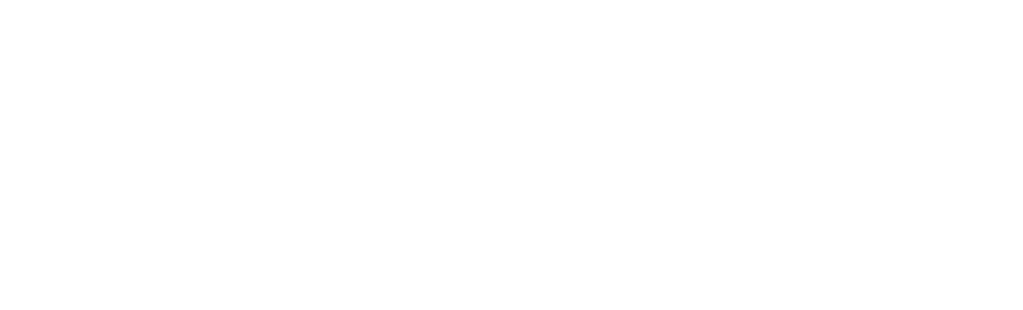
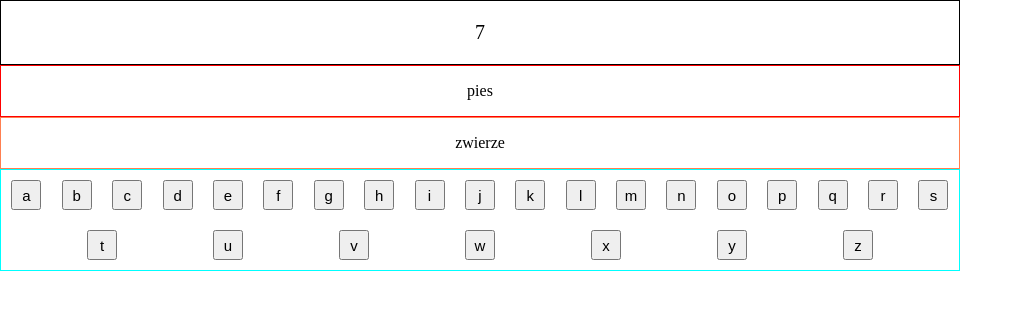
Before and after one commit to BlazikeNFront/SecondGame, a plain HTML site: page index.html in a window 1280 px wide. Shown: the whole page, without its empty margins (0-1023 px from the left). Drawn offline with Linux system fonts and the light colour scheme.

Commit message:
Added basic logic and styles

```diff
--- a/index.html
+++ b/index.html
@@ -3,9 +3,31 @@
 <head>
     <meta charset="UTF-8">
     <meta name="viewport" content="width=device-width, initial-scale=1.0">
-    <title>Document</title>
+
+    <link rel = 'stylesheet' href = 'styles\main.css'>
+    <title>Hangman</title>
 </head>
 <body>
+    <main>
+    <div class = 'container'>
+        <div class = 'playerLifeBar' data-grab ='playerLifeBar'>
+            <p class = 'playerLife' data-grab ='playerLife'></p>
+        </div>
+        <div class = 'quoteDiv'data-grab ='quoteDiv'>
 
+        </div>
+        <div class = 'categoryHint'data-grab ='categoryHint'>
+
+        </div>
+        <div class = 'letters'data-grab ='letters'>
+
+        </div>
+    </div>
+
+
+
+
+    </main>
 </body>
+<script src = 'src\main.js' type = 'module'></script>
 </html>
--- /dev/null
+++ b/src/linkDOMElem.js
@@ -0,0 +1,19 @@
+
+// access to DOMElement by syntax domElements["data-grab-attribute"]
+
+
+export const grabDomElem = () => {
+    const domElements = {};
+
+    const listOfAttributes =()=>{ Array.from(document.querySelectorAll('[data-grab]')).forEach(element => {
+
+        domElements[element.dataset.grab] = document.querySelector(`[data-grab ='${element.dataset.grab}']`)
+    })};
+
+    listOfAttributes();
+
+    return domElements;
+
+
+
+}
--- a/src/main.js
+++ b/src/main.js
@@ -0,0 +1,51 @@
+ "use strict"
+
+ import {grabDomElem} from '/src/linkDOMElem.js'
+
+ import {drawEntry} from '/src/modules.js'
+ import {renderText} from '/src/modules.js'
+
+
+ class HangmanGame {
+     constructor (){
+         this.domElements = grabDomElem();
+         this.check();
+         this.playerLife = 7;
+         this.lifebar();
+
+         this.renderLetters();
+         this.renderHintwithQuote();
+     }
+
+
+
+    check = () => {}
+
+    lifebar = () => {
+        this.domElements['playerLife'].innerText = `${this.playerLife}`;
+
+    }
+    renderLetters = () => {
+        for (let i = 10;i<36;i++){
+            const letter = i.toString(36);
+            const button = document.createElement('button');
+            button.value = letter;
+            button.innerText = letter;
+            this.domElements['letters'].appendChild(button)
+        }
+    }
+
+    renderHintwithQuote = ()=> {
+        const {entry,category} = drawEntry()
+        renderText('quoteDiv',entry,this.domElements);
+        renderText('categoryHint',category,this.domElements);
+    }
+
+ }
+
+
+
+ document.addEventListener('DOMContentLoaded',()=> {
+     new HangmanGame();
+
+ })
--- a/src/modules.js
+++ b/src/modules.js
@@ -0,0 +1,29 @@
+
+ const entries = [
+    {entry:'jebac maniaka',
+       category:'slogan'
+},
+    {entry:'w pustyni i w pizdzie',
+category:'ksiazka'
+},
+    {entry:'zbigniew stwonka',
+    category:'postac'
+},
+    {entry:'cegla chuj',
+    category:'cegla'
+},
+   {entry:'pies',
+    category:'zwierze'
+},
+
+]
+let pickEntry = () => { return Math.floor(Math.random()*10) % entries.length}
+
+export const drawEntry = () => {return entries[pickEntry()]};
+
+
+export const renderText= (div,text,DOMList) => {
+    const domElem = document.createElement('p');
+    domElem.innerText = `${text}`;
+    DOMList[`${div}`].appendChild(domElem);
+}
--- a/styles/main.css
+++ b/styles/main.css
@@ -0,0 +1,39 @@
+body {
+    margin:0;
+    padding:0;
+    box-sizing: border-box;
+}
+
+.container {
+    width:80%;
+    max-width: 960px;
+}
+.playerLifeBar {
+ border:1px solid black;
+ font-size:20px;
+ text-align:center;
+
+}
+.categoryHint {
+    border:1px solid coral;
+    text-align:center;
+}
+.letters {
+    display: flex;
+    flex-wrap: wrap;
+    border: 1px solid cyan;
+    align-items: center;
+    justify-content: space-evenly;
+}
+
+.letters button  {
+    margin:10px;
+    width:30px;
+    height:30px;
+    font-size:15px;
+}
+
+.quoteDiv {
+    border:1px solid red;
+    text-align:center;
+}
```
